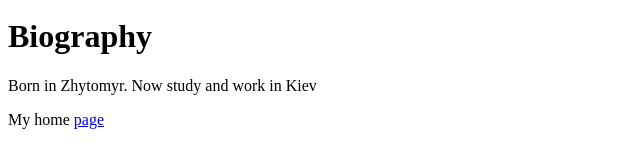
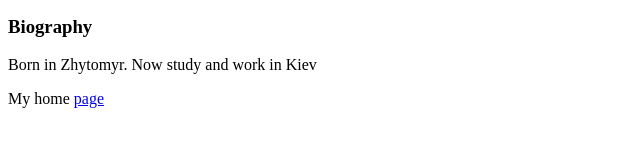
Before and after one commit to Lord-of-Justice/webprogbase-lab1, a plain HTML site: page user2.html in a window 1280 px wide. Shown: the part 275-442 px from the top of the page, without its empty margins (0-640 px from the left). Drawn offline with Linux system fonts and the light colour scheme.

Commit message:
Update user2.html

```diff
--- a/user2.html
+++ b/user2.html
@@ -23,7 +23,7 @@
       <td>30.07.18</td>
     </tr>
 </table>
-  <h1>Biography</h1>
+  <h3>Biography</h3>
   <p>Born in Zhytomyr. Now study and work in Kiev</p>
   <p>My home <a href="https://lord-of-justice.github.io/webprogbase-lab1/index.html"> page</a></p>
 </body>
```
